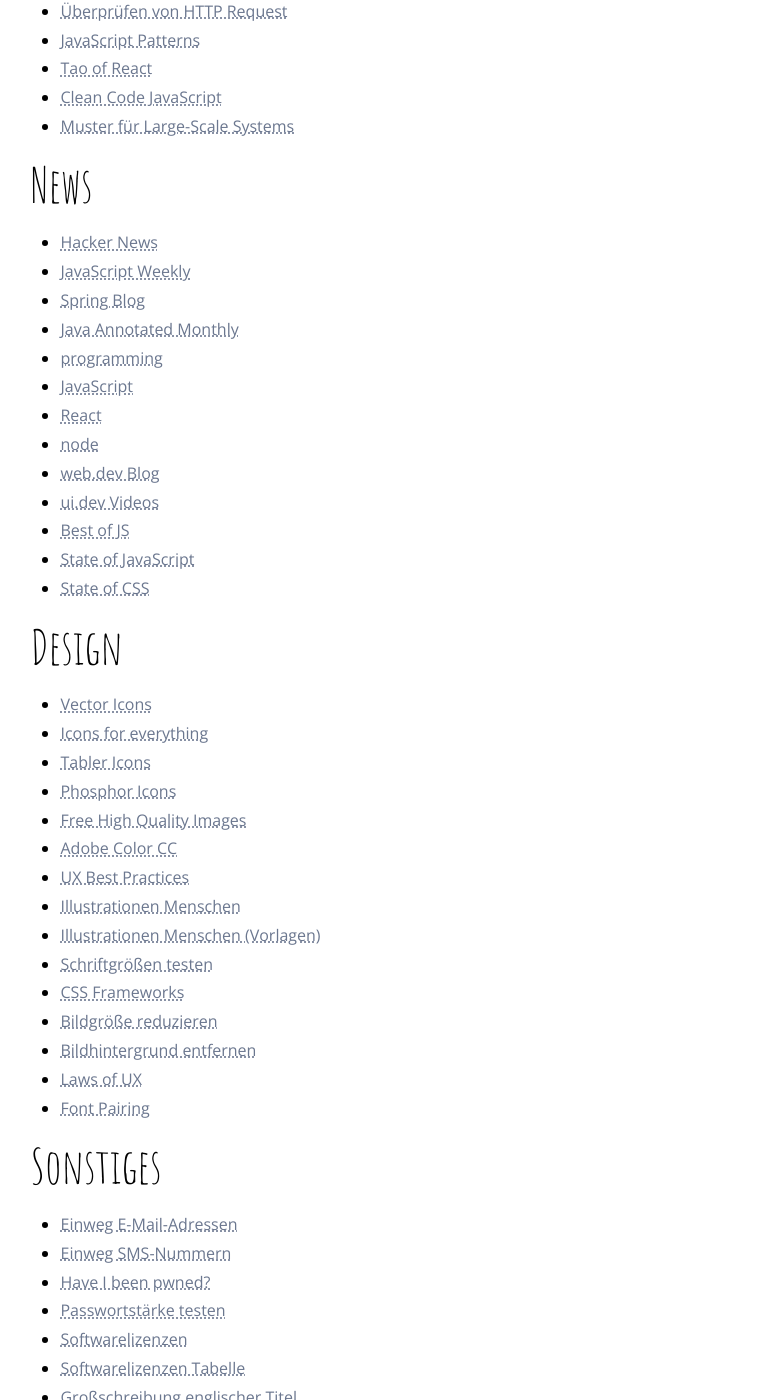
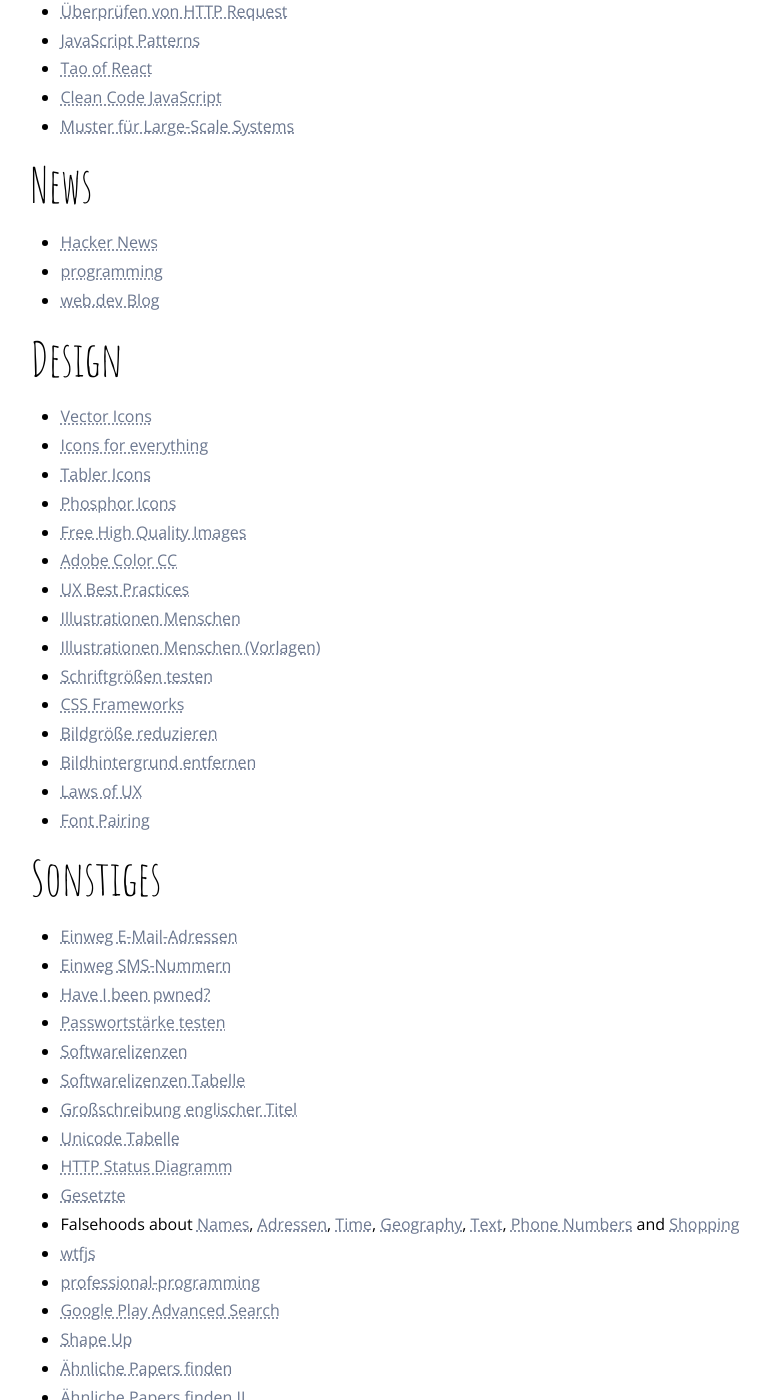
Before and after one commit to chhch/chhch.github.io, a Jekyll site: the page built from _posts/2017-10-03-linksammlung.md, in a window 1280 px wide and 1400 px high, scrolled down 1125 px. Shown: the whole window, without its empty margins (255-1025 px from the left). Built offline with Jekyll 4.4.1, drawn with Linux system fonts in a browser that asks for light colours; nearby versions of some CDN libraries; our own code applies the rules of GitHub Pages for plain Markdown files; comment, search, counter and statistics services are not loaded; some of the changed text lies outside the part shown.

Commit message:
Update links

```diff
--- a/_posts/2017-10-03-linksammlung.md
+++ b/_posts/2017-10-03-linksammlung.md
@@ -43,18 +43,8 @@
 ## News
 
 - [Hacker News](http://besthackernews.herokuapp.com/#)
-- [JavaScript Weekly](https://javascriptweekly.com/)
-- [Spring Blog](https://spring.io/blog/category/engineering)
-- [Java Annotated Monthly](https://www.jetbrains.com/lp/jam/)
 - [programming](https://www.reddit.com/r/programming/top/?t=month)
-- [JavaScript](https://www.reddit.com/r/javascript/top/?t=month)
-- [React](https://www.reddit.com/r/reactjs/top/?t=month)
-- [node](https://www.reddit.com/r/node/top/?t=month)
 - [web.dev Blog](https://web.dev/blog/)
-- [ui.dev Videos](https://www.youtube.com/c/uidotdev/videos)
-- [Best of JS](https://bestofjs.org/rankings/monthly)
-- [State of JavaScript](http://stateofjs.com/)
-- [State of CSS](https://stateofcss.com/)
 
 ## Design
 
```
Also changed, not shown: other parts of _posts/2017-10-03-linksammlung.md (+6 -0 lines).
